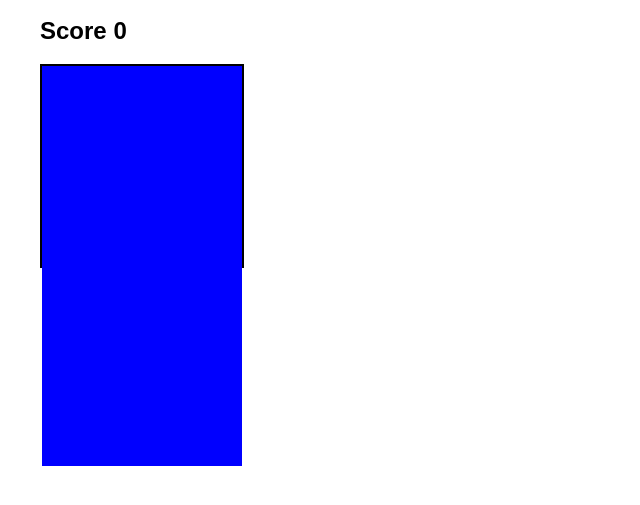
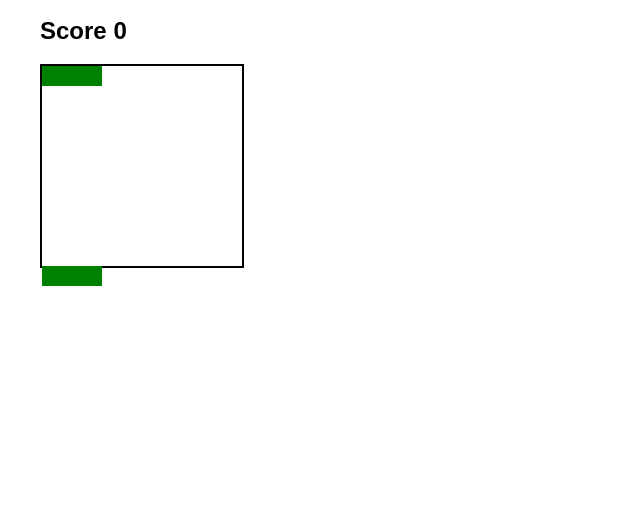
Before and after one commit to leopoldkwok/snake-game, a website built with webpack: page index.html in a window 1280 px wide. Shown: the part 147-652 px from the top of the page, without its empty margins (0-640 px from the left). Built offline with nearby package versions, Linux system fonts and the light colour scheme.

Commit message:
Drawing the Snake on the grid

```diff
--- a/index.css
+++ b/index.css
@@ -15,5 +15,8 @@ body {
 .square {
   width: 20px;
   height: 20px;
-  background-color: blue;
 }
+
+.snake {
+  background-color: green;
+}
--- a/index.js
+++ b/index.js
@@ -2,14 +2,13 @@ const grid = document.querySelector('.grid');
 const startButton = document.getElementById('start');
 const score = document.getElementById('score');
 let squares = [];
+let currentSnake = [0, 1, 2];
 
 function createGrid() {
   // create 100 of these elements with a for loop
   for (let i = 0; i < 100; i++) {
     // create element
     const square = document.createElement('div');
-    console.log(square);
-
     // add styling to these element
     square.classList.add('square');
     // put the element into our grid
@@ -17,7 +16,8 @@ function createGrid() {
     // push it into a new square array
     squares.push(square);
   }
-  console.log(squares);
 }
 
 createGrid();
+
+currentSnake.forEach((index) => squares[index].classList.add('snake'));
--- a/index.pack.js
+++ b/index.pack.js
@@ -77,14 +77,13 @@ var grid = document.querySelector('.grid');
 var startButton = document.getElementById('start');
 var score = document.getElementById('score');
 var squares = [];
+var currentSnake = [0, 1, 2];
 
 function createGrid() {
   // create 100 of these elements with a for loop
   for (var i = 0; i < 100; i++) {
     // create element
     var square = document.createElement('div');
-    console.log(square);
-
     // add styling to these element
     square.classList.add('square');
     // put the element into our grid
@@ -92,10 +91,13 @@ function createGrid() {
     // push it into a new square array
     squares.push(square);
   }
-  console.log(squares);
 }
 
 createGrid();
 
+currentSnake.forEach(function (index) {
+  return squares[index].classList.add('snake');
+});
+
 /***/ })
 /******/ ]);
```
